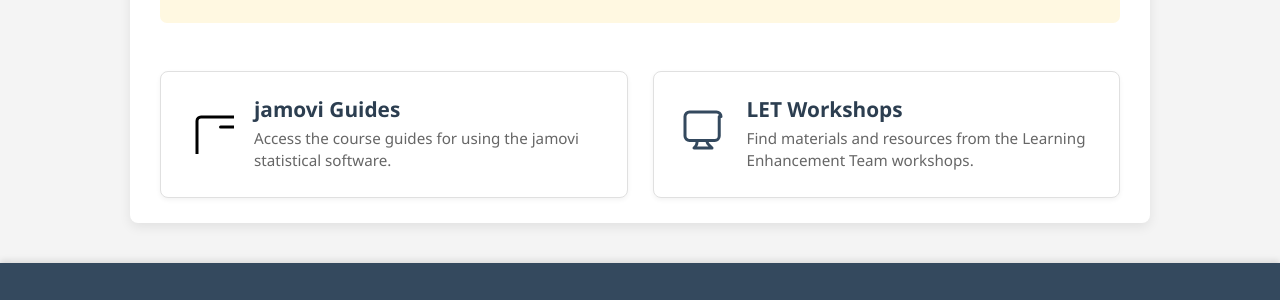
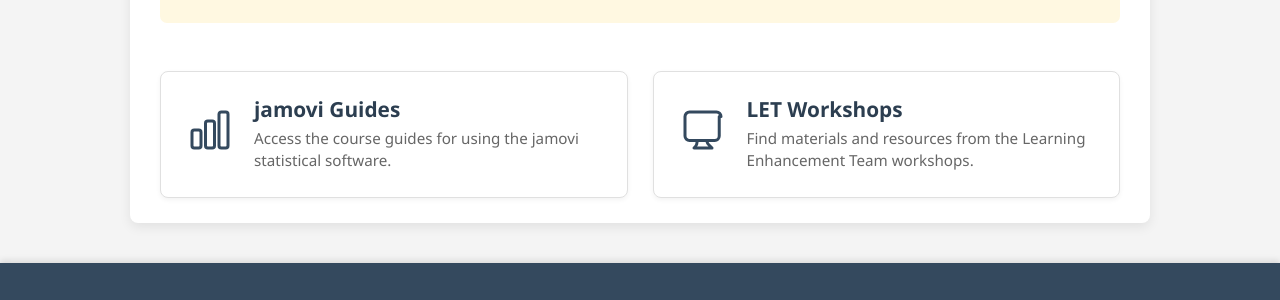
Before and after one commit to probe973/hsc-5066y, a Jekyll site: the page built from index.md, in a window 1280 px wide. Shown: the part 533-833 px from the top of the page. Built offline with Jekyll 4.4.1, drawn with Linux system fonts in a browser that asks for light colours.

Commit message:
Replace SVG icon for jamovi Guides

```diff
--- a/index.md
+++ b/index.md
@@ -18,7 +18,9 @@
         <div class="card-content">
             <!-- SVG Icon for jamovi Guides -->
             <div class="card-icon">
-            <svg width="800px" height="800px" viewBox="0 0 24 24" stroke-width="1.5" stroke="currentColor" id="Layer_2" data-name="Layer 2" aria-hidden="true" xmlns="http://www.w3.org/2000/svg"><defs><style>.cls-1{fill:none;stroke:#000000;stroke-linecap:round;stroke-linejoin:round;}</style></defs><path class="cls-1" d="M40.5,5.5H7.5a2,2,0,0,0-2,2v33a2,2,0,0,0,2,2h33a2,2,0,0,0,2-2V7.5A2,2,0,0,0,40.5,5.5Z"/><path class="cls-1" d="M17.26,10.5H30.74V30.75A6.75,6.75,0,0,1,24,37.5h0a6.75,6.75,0,0,1-6.74-6.75V28.51"/></svg>
+            <svg xmlns="http://www.w3.org/2000/svg" fill="none" viewBox="0 0 24 24" stroke-width="1.5" stroke="currentColor" aria-hidden="true">
+                    <path stroke-linecap="round" stroke-linejoin="round" d="M3 13.125C3 12.504 3.504 12 4.125 12h2.25c.621 0 1.125.504 1.125 1.125v6.75C7.5 20.496 6.996 21 6.375 21h-2.25A1.125 1.125 0 0 1 3 19.875v-6.75ZM9.75 8.625c0-.621.504-1.125 1.125-1.125h2.25c.621 0 1.125.504 1.125 1.125v11.25c0 .621-.504 1.125-1.125 1.125h-2.25a1.125 1.125 0 0 1-1.125-1.125V8.625ZM16.5 4.125c0-.621.504-1.125 1.125-1.125h2.25C20.496 3 21 3.504 21 4.125v15.75c0 .621-.504 1.125-1.125 1.125h-2.25a1.125 1.125 0 0 1-1.125-1.125V4.125Z" />
+                </svg>
             </div>
             <div class="card-text">
                 <h3>jamovi Guides</h3>
```
